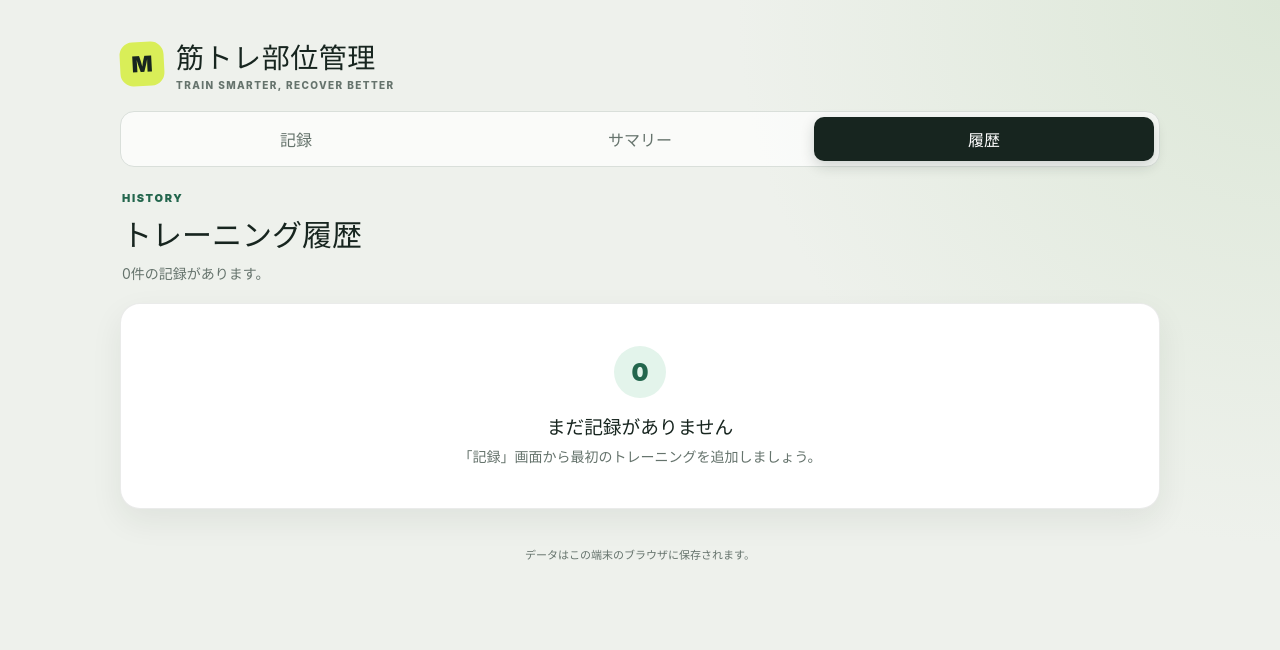
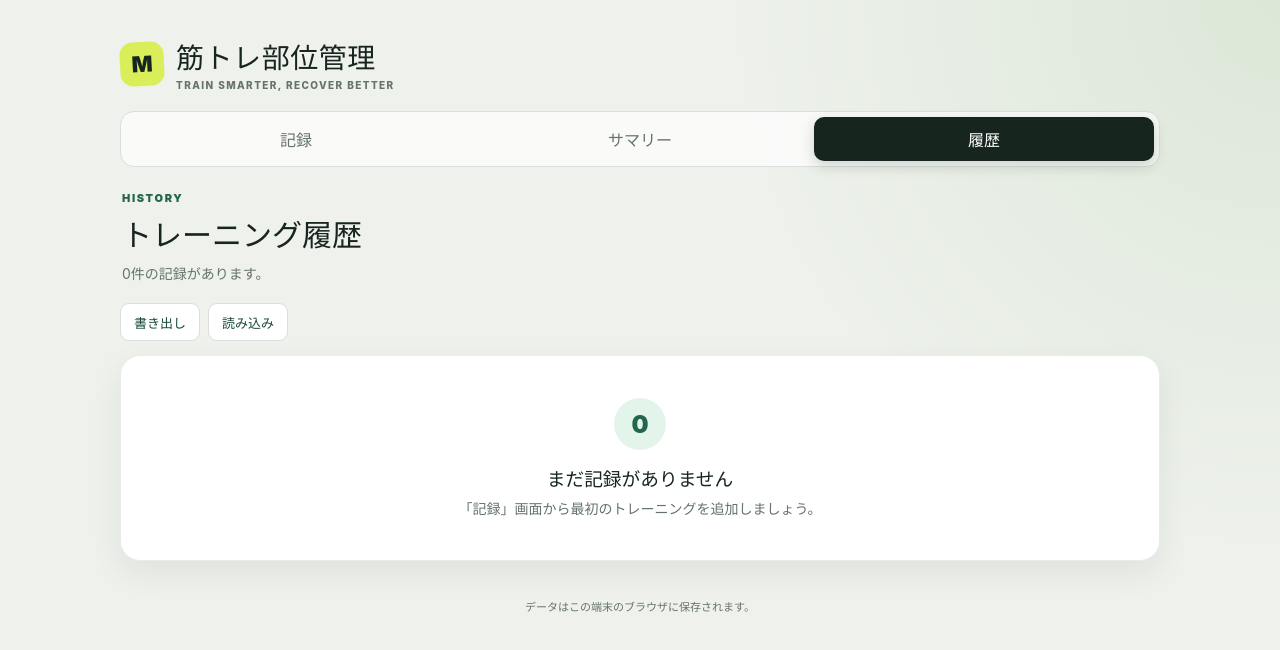
Before and after one commit to utok9550/training-parts-manager, a React (Vite) app: page / in a window 1280 px wide. Both pictures are taken after a click on the button "履歴". Shown: the top 650 px of the page. Built offline with nearby package versions, Linux system fonts and the light colour scheme.

Commit message:
記録の書き出しと読み込みを追加

```diff
--- a/src/App.tsx
+++ b/src/App.tsx
@@ -115,6 +115,29 @@ function App() {
     updateLogs(logs.filter((log) => log.id !== id));
   };
 
+  const importLogs = (serializedLogs: string) => {
+    const importedLogs = parseLogs(serializedLogs);
+    if (importedLogs === null) {
+      return null;
+    }
+
+    const savedIds = new Set(logs.map((log) => log.id));
+    const mergedLogs = [...logs];
+    let importedCount = 0;
+
+    importedLogs.forEach((log) => {
+      if (savedIds.has(log.id)) {
+        return;
+      }
+
+      savedIds.add(log.id);
+      mergedLogs.push(log);
+      importedCount += 1;
+    });
+
+    return updateLogs(mergedLogs) ? importedCount : null;
+  };
+
   return (
     <div className="app-shell">
       <header className="app-header">
@@ -149,7 +172,11 @@ function App() {
           <SummaryView summaries={summaries} />
         )}
         {activeTab === "history" && (
-          <HistoryView logs={logs} onDelete={deleteLog} />
+          <HistoryView
+            logs={logs}
+            onDelete={deleteLog}
+            onImport={importLogs}
+          />
         )}
       </main>
 
--- a/src/components/HistoryView.tsx
+++ b/src/components/HistoryView.tsx
@@ -1,12 +1,16 @@
+import { useRef, useState, type ChangeEvent } from "react";
 import type { TrainingLog } from "../types";
 import { formatDisplayDate } from "../utils/date";
 
 type HistoryViewProps = {
   logs: TrainingLog[];
   onDelete: (id: string) => void;
+  onImport: (serializedLogs: string) => number | null;
 };
 
-export function HistoryView({ logs, onDelete }: HistoryViewProps) {
+export function HistoryView({ logs, onDelete, onImport }: HistoryViewProps) {
+  const fileInputRef = useRef<HTMLInputElement>(null);
+  const [backupMessage, setBackupMessage] = useState("");
   const sortedLogs = [...logs].sort((a, b) => {
     const dateOrder = b.date.localeCompare(a.date);
     return dateOrder !== 0 ? dateOrder : b.id.localeCompare(a.id);
@@ -22,6 +26,36 @@ export function HistoryView({ logs, onDelete }: HistoryViewProps) {
     }
   };
 
+  const handleExport = () => {
+    const blob = new Blob([JSON.stringify(logs, null, 2)], {
+      type: "application/json",
+    });
+    const url = URL.createObjectURL(blob);
+    const anchor = document.createElement("a");
+
+    anchor.href = url;
+    anchor.download = `training-logs-${new Date().toISOString().slice(0, 10)}.json`;
+    anchor.click();
+    URL.revokeObjectURL(url);
+    setBackupMessage("バックアップを書き出しました。");
+  };
+
+  const handleImport = async (event: ChangeEvent<HTMLInputElement>) => {
+    const file = event.target.files?.[0];
+    event.target.value = "";
+    if (!file) {
+      return;
+    }
+
+    const importedCount = onImport(await file.text());
+    if (importedCount === null) {
+      setBackupMessage("バックアップを読み込めませんでした。");
+      return;
+    }
+
+    setBackupMessage(`${importedCount}件の記録を読み込みました。`);
+  };
+
   return (
     <section aria-labelledby="history-title">
       <div className="page-heading">
@@ -29,6 +63,27 @@ export function HistoryView({ logs, onDelete }: HistoryViewProps) {
         <h2 id="history-title">トレーニング履歴</h2>
         <p>{logs.length}件の記録があります。</p>
       </div>
+
+      <div className="backup-actions" aria-label="バックアップ操作">
+        <button type="button" onClick={handleExport}>
+          書き出し
+        </button>
+        <button type="button" onClick={() => fileInputRef.current?.click()}>
+          読み込み
+        </button>
+        <input
+          ref={fileInputRef}
+          type="file"
+          accept="application/json,.json"
+          onChange={handleImport}
+        />
+      </div>
+
+      {backupMessage && (
+        <p className="backup-message" role="status">
+          {backupMessage}
+        </p>
+      )}
 
       {sortedLogs.length === 0 ? (
         <div className="empty-state">
--- a/src/styles.css
+++ b/src/styles.css
@@ -303,6 +303,39 @@ h2 {
   margin: 8px 0 0;
   color: var(--muted);
   font-size: 14px;
+}
+
+.backup-actions {
+  display: flex;
+  gap: 8px;
+  margin: 0 0 14px;
+}
+
+.backup-actions button {
+  min-height: 38px;
+  padding: 0 13px;
+  border: 1px solid var(--line);
+  border-radius: 9px;
+  color: var(--green-dark);
+  background: white;
+  font-size: 13px;
+  font-weight: 800;
+}
+
+.backup-actions button:hover {
+  border-color: var(--green);
+  background: #f5faf7;
+}
+
+.backup-actions input {
+  display: none;
+}
+
+.backup-message {
+  margin: -4px 0 14px;
+  color: var(--green);
+  font-size: 13px;
+  font-weight: 700;
 }
 
 .summary-grid,
```
